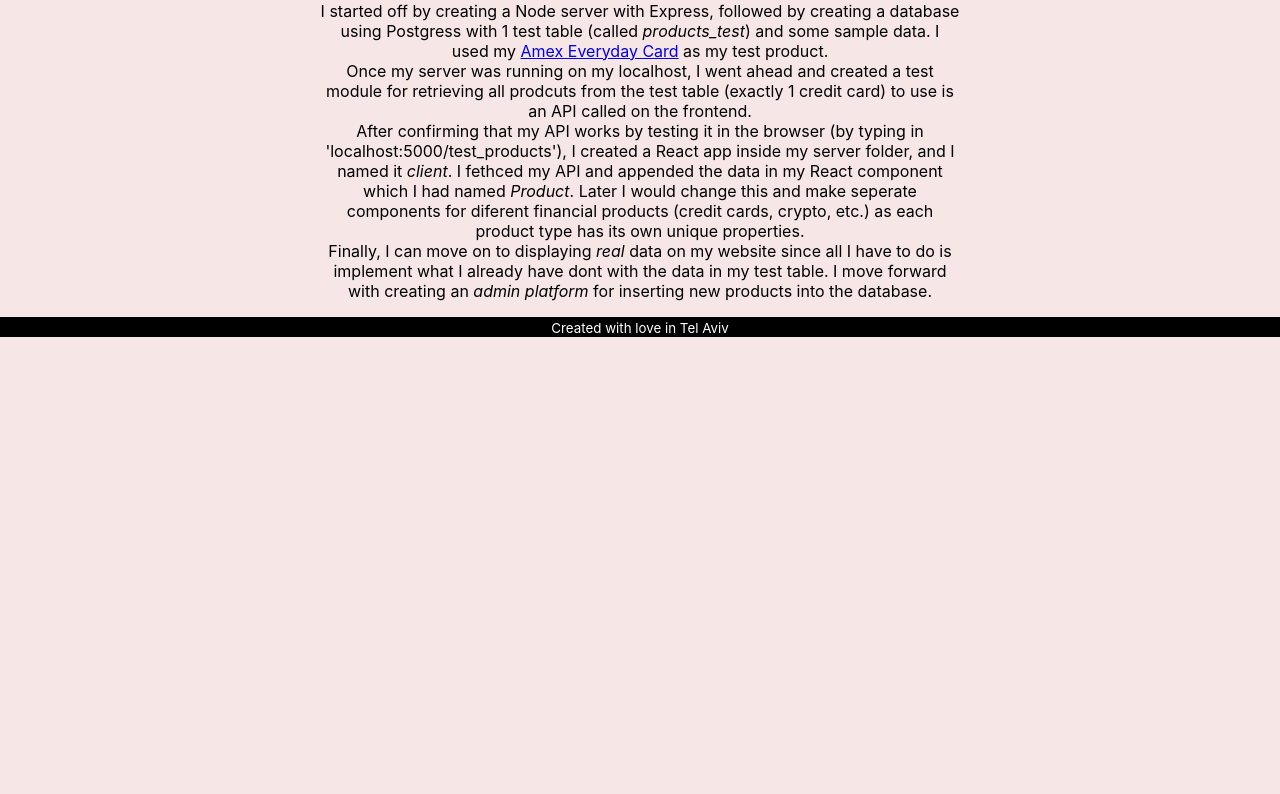
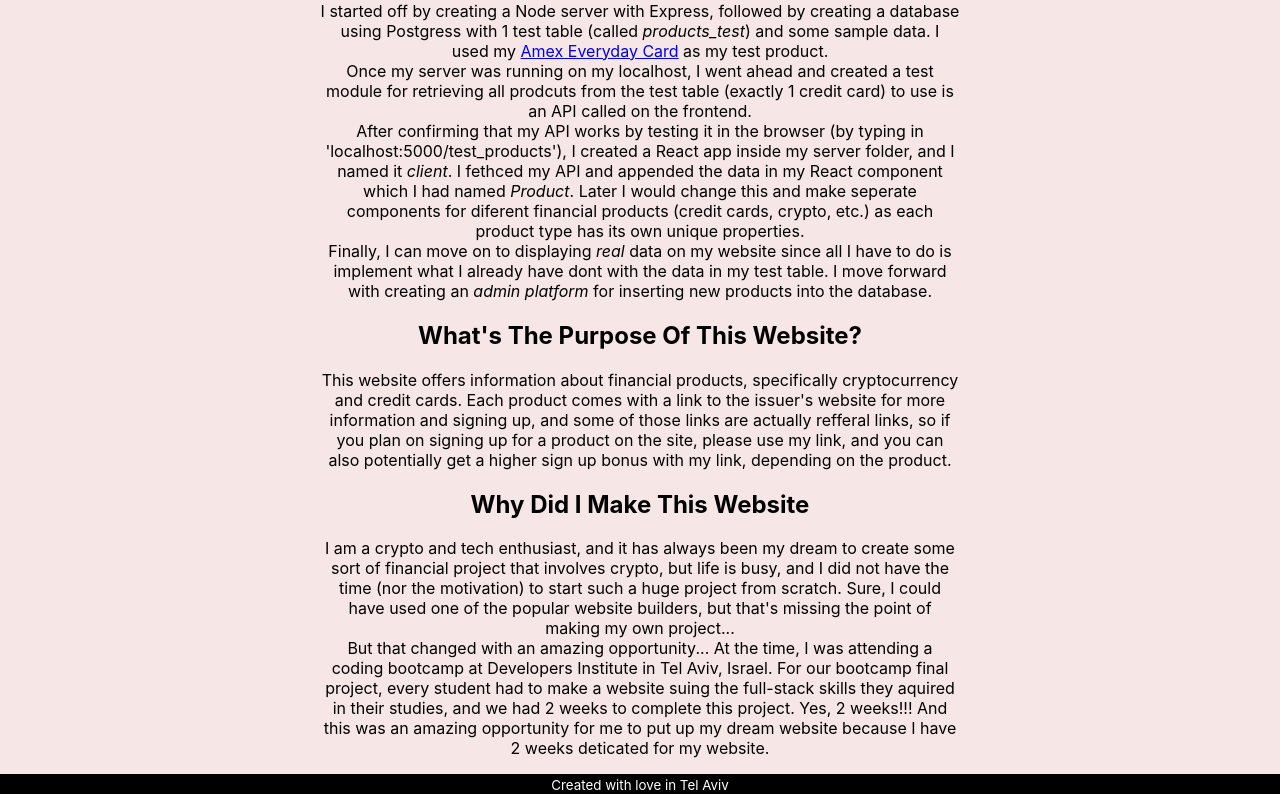
Before and after one commit to shaul613/finance-app, a React (Create React App) app in the folder client/: page /about in a window 1280 px wide. Shown: the part 268-1062 px from the top of the page. Before the commit the page ends 800 px from the top, so only its background shows below. Built offline with nearby package versions, Linux system fonts and the light colour scheme; the HTML template or start-up script is replaced by a standard one.

Commit message:
about page

```diff
--- a/client/src/components/About.js
+++ b/client/src/components/About.js
@@ -26,6 +26,30 @@ const About = (props) => {
           platform</i> for inserting new products into the database.
         </p>
       </div>
+      <div class='about_par'>
+        <h2>What's The Purpose Of This Website?</h2>
+        <p>
+          This website offers information about financial products, specifically cryptocurrency and credit cards.
+          Each product comes with a link to the issuer's website for more information and signing up, and some of
+          those links are actually refferal links, so if you plan on signing up for a product on the site, please
+          use my link, and you can also potentially get a higher sign up bonus with my link, depending on the product.
+        </p>
+      </div>
+      <div class='about_par'>
+        <h2>Why Did I Make This Website</h2>
+        <p>
+          I am a crypto and tech enthusiast, and it has always been my dream to create some sort of financial
+          project that involves crypto, but life is busy, and I did not have the time (nor the motivation) to
+          start such a huge project from scratch. Sure, I could have used one of the popular website builders, but
+          that's missing the point of making my own project...
+          <br />
+          But that changed with an amazing opportunity... At the time, I was attending a coding bootcamp at Developers
+          Institute in Tel Aviv, Israel. For our bootcamp final project, every student had to make a website suing the
+          full-stack skills they aquired in their studies, and we had 2 weeks to complete this project. Yes, 2 weeks!!!
+          And this was an amazing opportunity for me to put up my dream website because I have 2 weeks deticated for my
+          website.
+        </p>
+      </div>
     </div>
   )
 }
```
